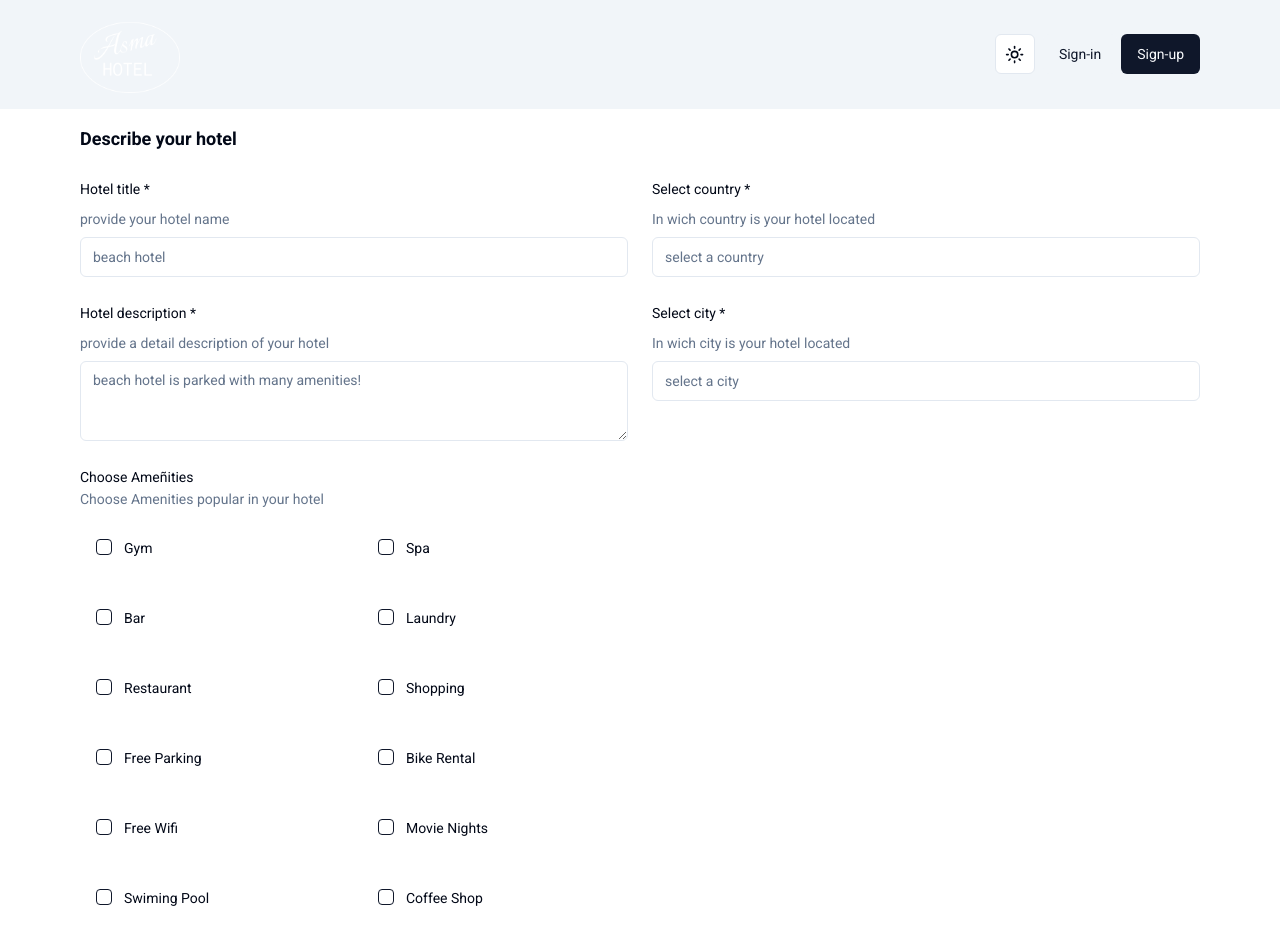
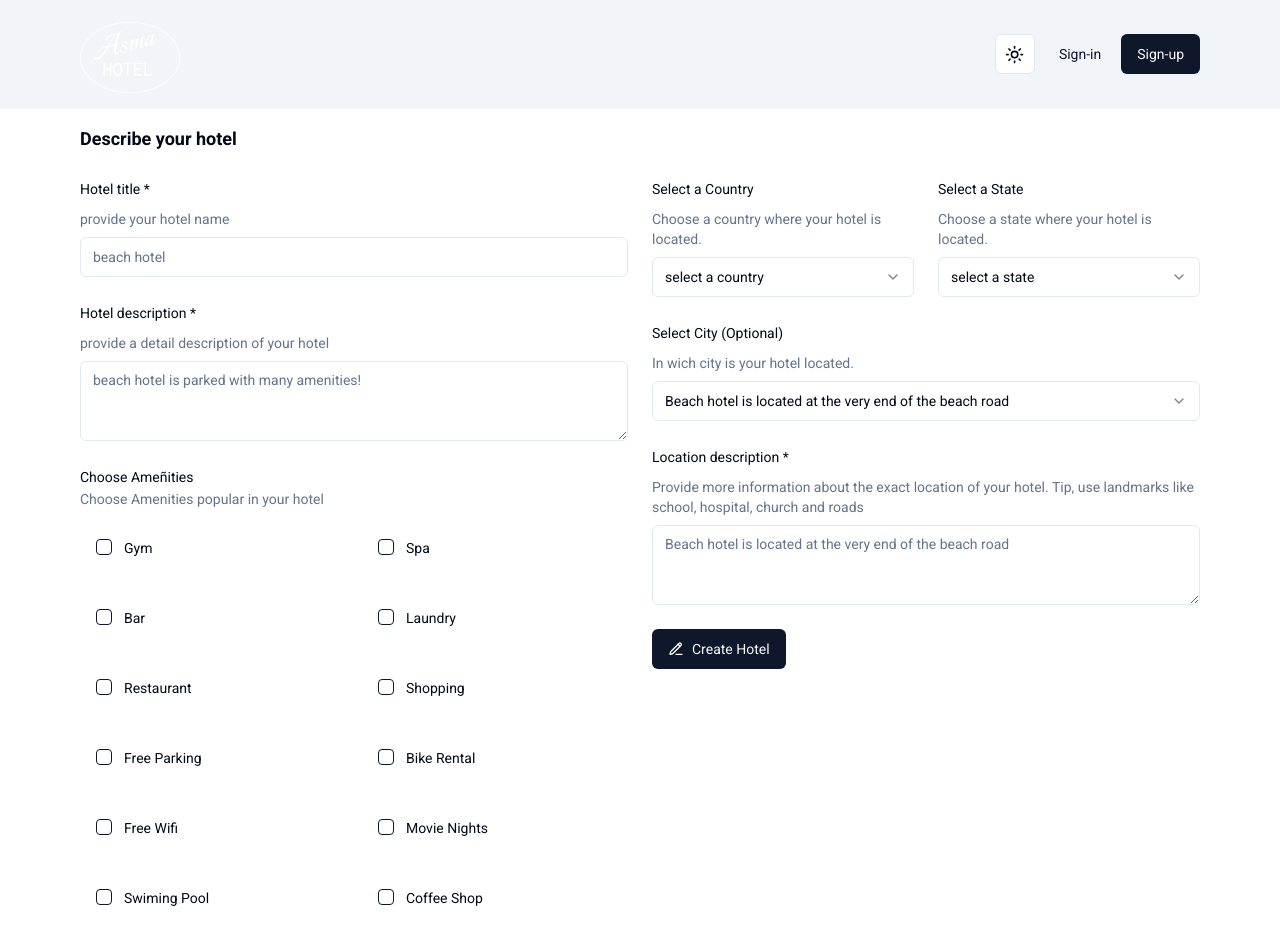
Before and after one commit to asmatar/Asma-Hotel, a Next.js app: page /hotel-new in a window 1280 px wide. Built offline with nearby package versions, Linux system fonts and the light colour scheme; no server answers.

Commit message:
form hotel page done css

```diff
--- a/app/hotel-new/page.tsx
+++ b/app/hotel-new/page.tsx
@@ -1,4 +1,5 @@
 "use client";
+import { Button } from "@/components/ui/button";
 import { Checkbox } from "@/components/ui/checkbox";
 import {
   Form,
@@ -10,8 +11,16 @@
   FormMessage,
 } from "@/components/ui/form";
 import { Input } from "@/components/ui/input";
+import {
+  Select,
+  SelectContent,
+  SelectItem,
+  SelectTrigger,
+  SelectValue,
+} from "@/components/ui/select";
 import { Textarea } from "@/components/ui/textarea";
 import { zodResolver } from "@hookform/resolvers/zod";
+import { PencilLine } from "lucide-react";
 import { useForm } from "react-hook-form";
 import * as z from "zod";
 
@@ -298,40 +307,127 @@
               </div>
             </div>
             <div className="flex-1 flex flex-col  gap-6">
+              <div className="grid grid-cols-1 md:grid-cols-2 gap-6">
+                <FormField
+                  control={form.control}
+                  name="country"
+                  render={({ field }) => (
+                    <FormItem>
+                      <FormLabel>Select a Country</FormLabel>
+                      <FormDescription>
+                        Choose a country where your hotel is located.
+                      </FormDescription>
+                      <Select
+                        onValueChange={field.onChange}
+                        defaultValue={field.value}
+                        value={field.value}
+                      >
+                        <SelectTrigger className="bg-background">
+                          <SelectValue
+                            placeholder="select a country"
+                            defaultValue={field.value}
+                          />
+                        </SelectTrigger>
+                        <SelectContent>
+                          {/* dynamic from package country-state-city*/}
+                          <SelectItem value="light">country one</SelectItem>
+                          <SelectItem value="dark">counmtry 2</SelectItem>
+                          <SelectItem value="system">country 3</SelectItem>
+                        </SelectContent>
+                      </Select>
+                    </FormItem>
+                  )}
+                />
+                <FormField
+                  control={form.control}
+                  name="state"
+                  render={({ field }) => (
+                    <FormItem>
+                      <FormLabel>Select a State</FormLabel>
+                      <FormDescription>
+                        Choose a state where your hotel is located.
+                      </FormDescription>
+                      <Select
+                        onValueChange={field.onChange}
+                        defaultValue={field.value}
+                        value={field.value}
+                      >
+                        <SelectTrigger className="bg-background">
+                          <SelectValue
+                            placeholder="select a state"
+                            defaultValue={field.value}
+                          />
+                        </SelectTrigger>
+                        <SelectContent>
+                          {/* dynamic from package country-state-city*/}
+                          <SelectItem value="light">country one</SelectItem>
+                          <SelectItem value="dark">counmtry 2</SelectItem>
+                          <SelectItem value="system">country 3</SelectItem>
+                        </SelectContent>
+                      </Select>
+                    </FormItem>
+                  )}
+                />
+              </div>
+
               <FormField
                 control={form.control}
-                name="country"
+                name="city"
                 render={({ field }) => (
                   <FormItem>
-                    <FormLabel>Select country *</FormLabel>
+                    <FormLabel>Select City (Optional)</FormLabel>
                     <FormDescription>
-                      In wich country is your hotel located
+                      In wich city is your hotel located.
+                    </FormDescription>
+                    <Select
+                      onValueChange={field.onChange}
+                      defaultValue={field.value}
+                      value={field.value}
+                    >
+                      <SelectTrigger className="bg-background">
+                        <SelectValue
+                          placeholder="Beach hotel is located at the very end of the beach road"
+                          defaultValue={field.value}
+                        />
+                      </SelectTrigger>
+                      <SelectContent>
+                        {/* dynamic from package country-state-city*/}
+                        <SelectItem value="light">country one</SelectItem>
+                        <SelectItem value="dark">counmtry 2</SelectItem>
+                        <SelectItem value="system">country 3</SelectItem>
+                      </SelectContent>
+                    </Select>
+                  </FormItem>
+                )}
+              />
+              <FormField
+                control={form.control}
+                name="description"
+                render={({ field }) => (
+                  <FormItem>
+                    <FormLabel>Location description *</FormLabel>
+                    <FormDescription>
+                      Provide more information about the exact location of your
+                      hotel. Tip, use landmarks like school, hospital, church
+                      and roads
                     </FormDescription>
                     <FormControl>
-                      <Input placeholder="select a country" {...field} />
+                      <Textarea
+                        placeholder="Beach hotel is located at the very end of the beach road"
+                        {...field}
+                      />
                     </FormControl>
                     <FormMessage />
                   </FormItem>
                 )}
               />
-              <FormField
-                control={form.control}
-                name="city"
-                render={({ field }) => (
-                  <FormItem>
-                    <FormLabel>Select city *</FormLabel>
-                    <FormDescription>
-                      In wich city is your hotel located
-                    </FormDescription>
-                    <FormControl>
-                      <Input placeholder="select a city" {...field} />
-                    </FormControl>
-                    <FormMessage />
-                  </FormItem>
-                )}
-              />
+              <div className="flex justify-between gap-2 flex-wrap">
+                <Button type="submit">
+                  <PencilLine className="w-4 h-4 mr-2" />
+                  Create Hotel
+                </Button>
+              </div>
             </div>
-            {/*     <Button type="submit">Submit</Button> */}
           </div>
         </form>
       </Form>
--- /dev/null
+++ b/components/UI/select.tsx
@@ -0,0 +1,160 @@
+"use client"
+
+import * as React from "react"
+import * as SelectPrimitive from "@radix-ui/react-select"
+import { Check, ChevronDown, ChevronUp } from "lucide-react"
+
+import { cn } from "@/lib/utils"
+
+const Select = SelectPrimitive.Root
+
+const SelectGroup = SelectPrimitive.Group
+
+const SelectValue = SelectPrimitive.Value
+
+const SelectTrigger = React.forwardRef<
+  React.ElementRef<typeof SelectPrimitive.Trigger>,
+  React.ComponentPropsWithoutRef<typeof SelectPrimitive.Trigger>
+>(({ className, children, ...props }, ref) => (
+  <SelectPrimitive.Trigger
+    ref={ref}
+    className={cn(
+      "flex h-10 w-full items-center justify-between rounded-md border border-input bg-background px-3 py-2 text-sm ring-offset-background placeholder:text-muted-foreground focus:outline-none focus:ring-2 focus:ring-ring focus:ring-offset-2 disabled:cursor-not-allowed disabled:opacity-50 [&>span]:line-clamp-1",
+      className
+    )}
+    {...props}
+  >
+    {children}
+    <SelectPrimitive.Icon asChild>
+      <ChevronDown className="h-4 w-4 opacity-50" />
+    </SelectPrimitive.Icon>
+  </SelectPrimitive.Trigger>
+))
+SelectTrigger.displayName = SelectPrimitive.Trigger.displayName
+
+const SelectScrollUpButton = React.forwardRef<
+  React.ElementRef<typeof SelectPrimitive.ScrollUpButton>,
+  React.ComponentPropsWithoutRef<typeof SelectPrimitive.ScrollUpButton>
+>(({ className, ...props }, ref) => (
+  <SelectPrimitive.ScrollUpButton
+    ref={ref}
+    className={cn(
+      "flex cursor-default items-center justify-center py-1",
+      className
+    )}
+    {...props}
+  >
+    <ChevronUp className="h-4 w-4" />
+  </SelectPrimitive.ScrollUpButton>
+))
+SelectScrollUpButton.displayName = SelectPrimitive.ScrollUpButton.displayName
+
+const SelectScrollDownButton = React.forwardRef<
+  React.ElementRef<typeof SelectPrimitive.ScrollDownButton>,
+  React.ComponentPropsWithoutRef<typeof SelectPrimitive.ScrollDownButton>
+>(({ className, ...props }, ref) => (
+  <SelectPrimitive.ScrollDownButton
+    ref={ref}
+    className={cn(
+      "flex cursor-default items-center justify-center py-1",
+      className
+    )}
+    {...props}
+  >
+    <ChevronDown className="h-4 w-4" />
+  </SelectPrimitive.ScrollDownButton>
+))
+SelectScrollDownButton.displayName =
+  SelectPrimitive.ScrollDownButton.displayName
+
+const SelectContent = React.forwardRef<
+  React.ElementRef<typeof SelectPrimitive.Content>,
+  React.ComponentPropsWithoutRef<typeof SelectPrimitive.Content>
+>(({ className, children, position = "popper", ...props }, ref) => (
+  <SelectPrimitive.Portal>
+    <SelectPrimitive.Content
+      ref={ref}
+      className={cn(
+        "relative z-50 max-h-96 min-w-[8rem] overflow-hidden rounded-md border bg-popover text-popover-foreground shadow-md data-[state=open]:animate-in data-[state=closed]:animate-out data-[state=closed]:fade-out-0 data-[state=open]:fade-in-0 data-[state=closed]:zoom-out-95 data-[state=open]:zoom-in-95 data-[side=bottom]:slide-in-from-top-2 data-[side=left]:slide-in-from-right-2 data-[side=right]:slide-in-from-left-2 data-[side=top]:slide-in-from-bottom-2",
+        position === "popper" &&
+          "data-[side=bottom]:translate-y-1 data-[side=left]:-translate-x-1 data-[side=right]:translate-x-1 data-[side=top]:-translate-y-1",
+        className
+      )}
+      position={position}
+      {...props}
+    >
+      <SelectScrollUpButton />
+      <SelectPrimitive.Viewport
+        className={cn(
+          "p-1",
+          position === "popper" &&
+            "h-[var(--radix-select-trigger-height)] w-full min-w-[var(--radix-select-trigger-width)]"
+        )}
+      >
+        {children}
+      </SelectPrimitive.Viewport>
+      <SelectScrollDownButton />
+    </SelectPrimitive.Content>
+  </SelectPrimitive.Portal>
+))
+SelectContent.displayName = SelectPrimitive.Content.displayName
+
+const SelectLabel = React.forwardRef<
+  React.ElementRef<typeof SelectPrimitive.Label>,
+  React.ComponentPropsWithoutRef<typeof SelectPrimitive.Label>
+>(({ className, ...props }, ref) => (
+  <SelectPrimitive.Label
+    ref={ref}
+    className={cn("py-1.5 pl-8 pr-2 text-sm font-semibold", className)}
+    {...props}
+  />
+))
+SelectLabel.displayName = SelectPrimitive.Label.displayName
+
+const SelectItem = React.forwardRef<
+  React.ElementRef<typeof SelectPrimitive.Item>,
+  React.ComponentPropsWithoutRef<typeof SelectPrimitive.Item>
+>(({ className, children, ...props }, ref) => (
+  <SelectPrimitive.Item
+    ref={ref}
+    className={cn(
+      "relative flex w-full cursor-default select-none items-center rounded-sm py-1.5 pl-8 pr-2 text-sm outline-none focus:bg-accent focus:text-accent-foreground data-[disabled]:pointer-events-none data-[disabled]:opacity-50",
+      className
+    )}
+    {...props}
+  >
+    <span className="absolute left-2 flex h-3.5 w-3.5 items-center justify-center">
+      <SelectPrimitive.ItemIndicator>
+        <Check className="h-4 w-4" />
+      </SelectPrimitive.ItemIndicator>
+    </span>
+
+    <SelectPrimitive.ItemText>{children}</SelectPrimitive.ItemText>
+  </SelectPrimitive.Item>
+))
+SelectItem.displayName = SelectPrimitive.Item.displayName
+
+const SelectSeparator = React.forwardRef<
+  React.ElementRef<typeof SelectPrimitive.Separator>,
+  React.ComponentPropsWithoutRef<typeof SelectPrimitive.Separator>
+>(({ className, ...props }, ref) => (
+  <SelectPrimitive.Separator
+    ref={ref}
+    className={cn("-mx-1 my-1 h-px bg-muted", className)}
+    {...props}
+  />
+))
+SelectSeparator.displayName = SelectPrimitive.Separator.displayName
+
+export {
+  Select,
+  SelectGroup,
+  SelectValue,
+  SelectTrigger,
+  SelectContent,
+  SelectLabel,
+  SelectItem,
+  SelectSeparator,
+  SelectScrollUpButton,
+  SelectScrollDownButton,
+}
--- a/package.json
+++ b/package.json
@@ -14,10 +14,12 @@
     "@radix-ui/react-checkbox": "^1.0.4",
     "@radix-ui/react-dropdown-menu": "^2.0.6",
     "@radix-ui/react-label": "^2.0.2",
+    "@radix-ui/react-select": "^2.0.0",
     "@radix-ui/react-slot": "^1.0.2",
     "@supabase/supabase-js": "^2.42.5",
     "class-variance-authority": "^0.7.0",
     "clsx": "^2.1.0",
+    "country-state-city": "^3.2.1",
     "framer-motion": "^11.0.28",
     "lucide-react": "^0.367.0",
     "next": "14.1.4",
```
Also changed, not shown: 1 other file (tests, documents, lock files or other folders).
